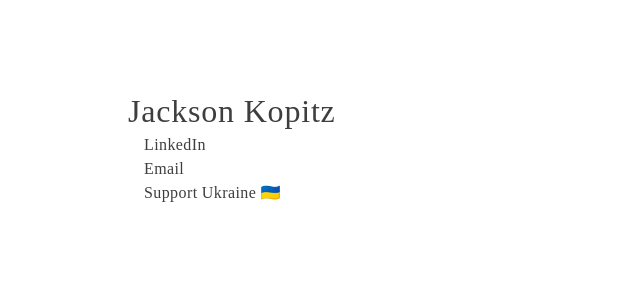
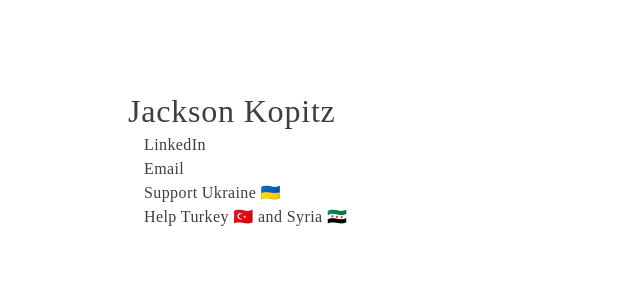
Before and after one commit to jacksonkopitz/website, a React (Create React App) app: page / in a window 1280 px wide. Shown: the top 300 px of the page, without its empty margins (0-640 px from the left). Built offline with nearby package versions, Linux system fonts and the light colour scheme.

Commit message:
add earthquake support link

```diff
--- a/src/components/Main.tsx
+++ b/src/components/Main.tsx
@@ -84,6 +84,23 @@ export const Main: React.FC<MainProps> = () => {
               </a>
             </span>
           </div>
+
+          <div>
+            <span>
+              <a
+                href="https://www.nytimes.com/2023/02/06/world/europe/helping-earthquake-victims-turkey-syria.html?smid=nytcore-ios-share&referringSource=articleShare"
+                target="_blank"
+                rel="noreferrer"
+              >
+                <Text
+                  text={"Help Turkey 🇹🇷 and Syria 🇸🇾"}
+                  font={Font.ARVO_BOLD}
+                  fontSize={FontSize.BASE}
+                  color={TextColor.BLACK}
+                />
+              </a>
+            </span>
+          </div>
         </div>
       </div>
     </div>
```
